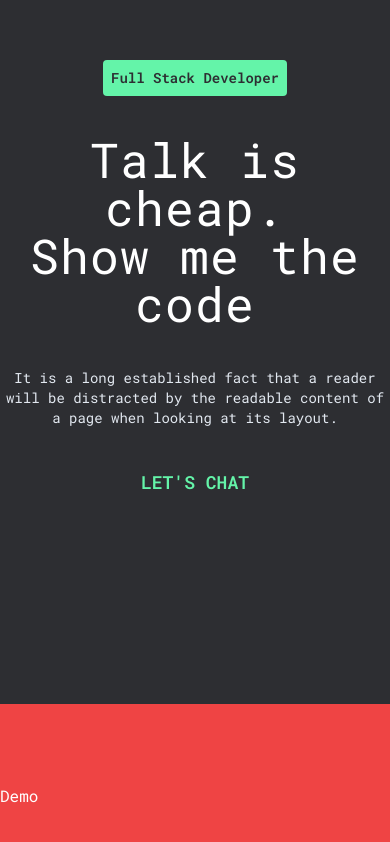
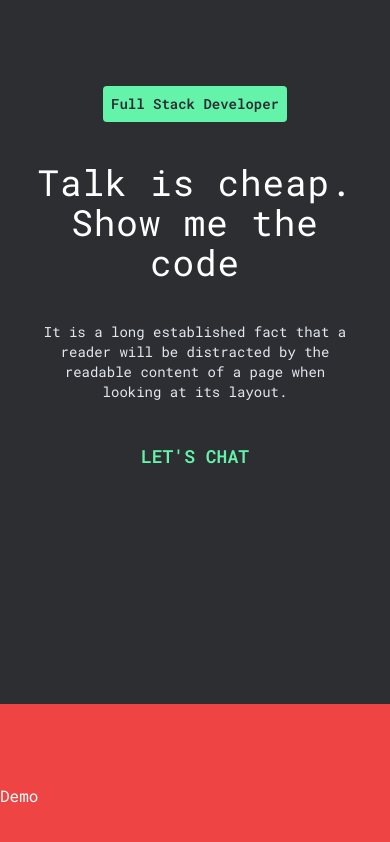
Before and after one commit to lvidal1/profile-2023, a Next.js app: page / in a window 390 px wide. Shown: the part 140-982 px from the top of the page. Built offline with nearby package versions, Linux system fonts and the light colour scheme.

Commit message:
Update hero section style

```diff
--- a/styles/components/Hero.module.scss
+++ b/styles/components/Hero.module.scss
@@ -1,6 +1,6 @@
 .section{
     @apply mx-auto max-w-screen-xl text-center;
-    @apply space-y-10 flex items-center justify-center flex-col;
+    @apply space-y-10 flex items-center justify-center flex-col p-8 md:p-0;
     @apply h-screen min-h-0 md:min-h-screen;
 }
 
@@ -10,7 +10,7 @@
 }
 
 .title{
-    @apply text-5xl font-normal tracking-wide;
+    @apply text-4xl md:text-5xl md:leading-snug font-normal tracking-wide;
 }
 
 .copy{
```
